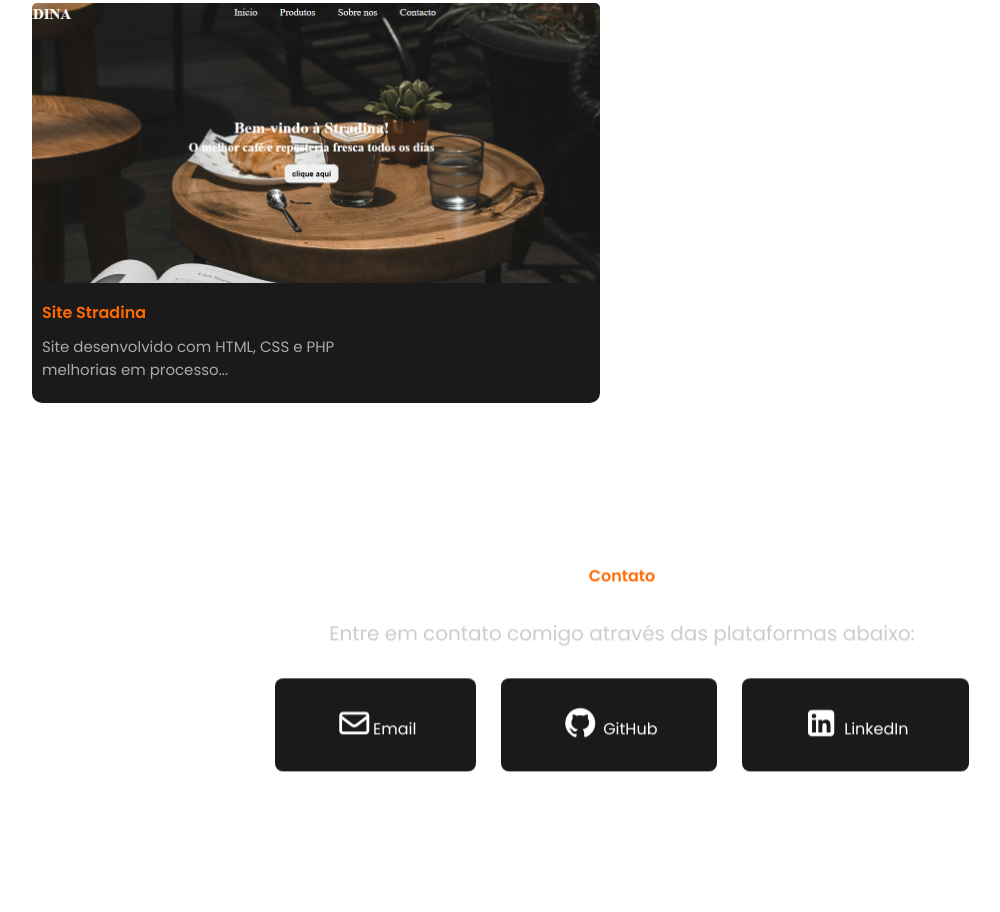
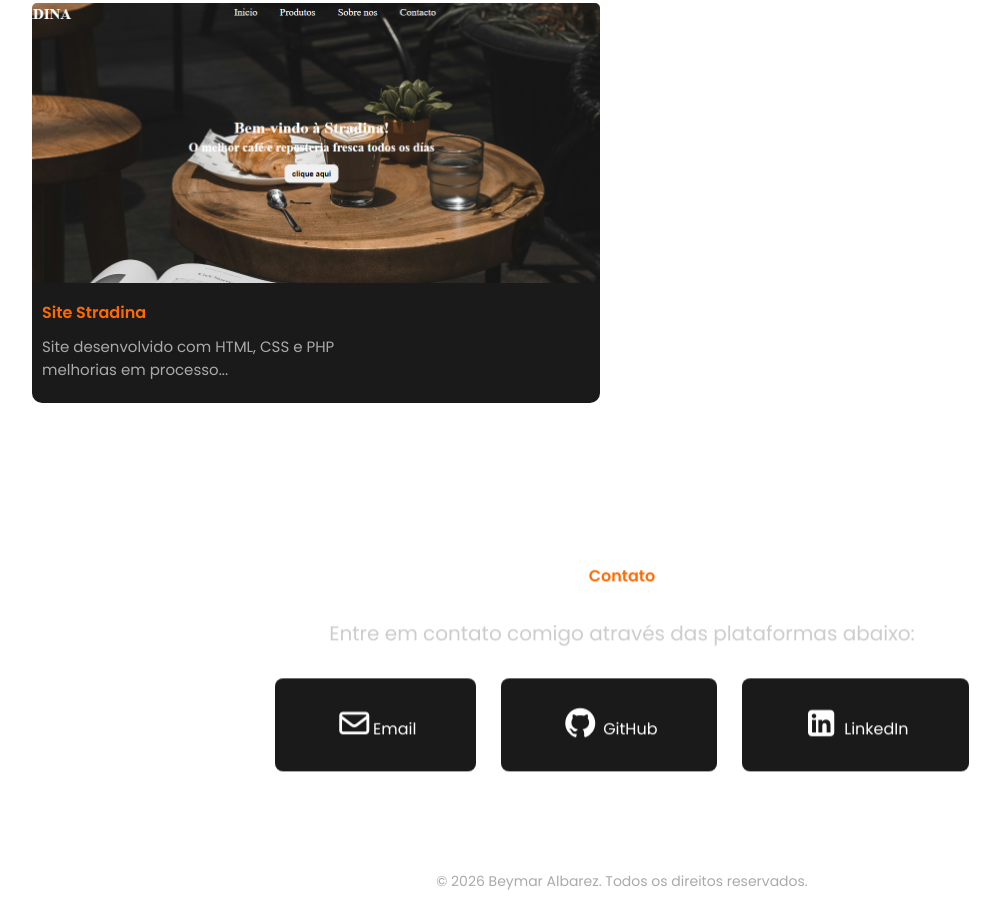
Before and after one commit to BEYALB/portfolio, a plain HTML site: page index.html in a window 1280 px wide. Shown: the part 4191-5103 px from the top of the page, without its empty margins (18-1018 px from the left). Before the commit the page ends 5043 px from the top, so only its background shows below. Drawn offline with nearby package versions, Linux system fonts and the light colour scheme.

Commit message:
projeto concluido

```diff
--- a/index.html
+++ b/index.html
@@ -299,6 +299,9 @@
     </div>
 
 </section>
+     <footer class="footer">
+  <p>© 2026 Beymar Albarez. Todos os direitos reservados.</p>
+</footer>
 
 
 
--- a/style.css
+++ b/style.css
@@ -557,6 +557,13 @@ section{
 
 }
 
+.footer {
+  text-align: center;
+  padding: 20px;
+  font-size: 14px;
+  color: #aaa;
+}
+
 
 
 
```
